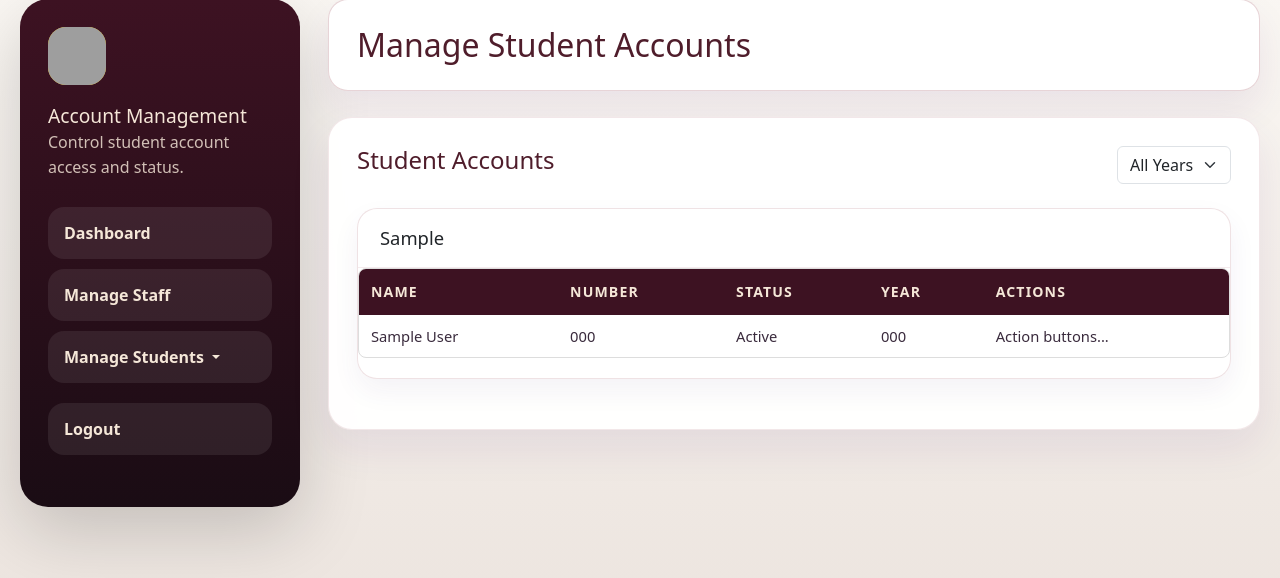
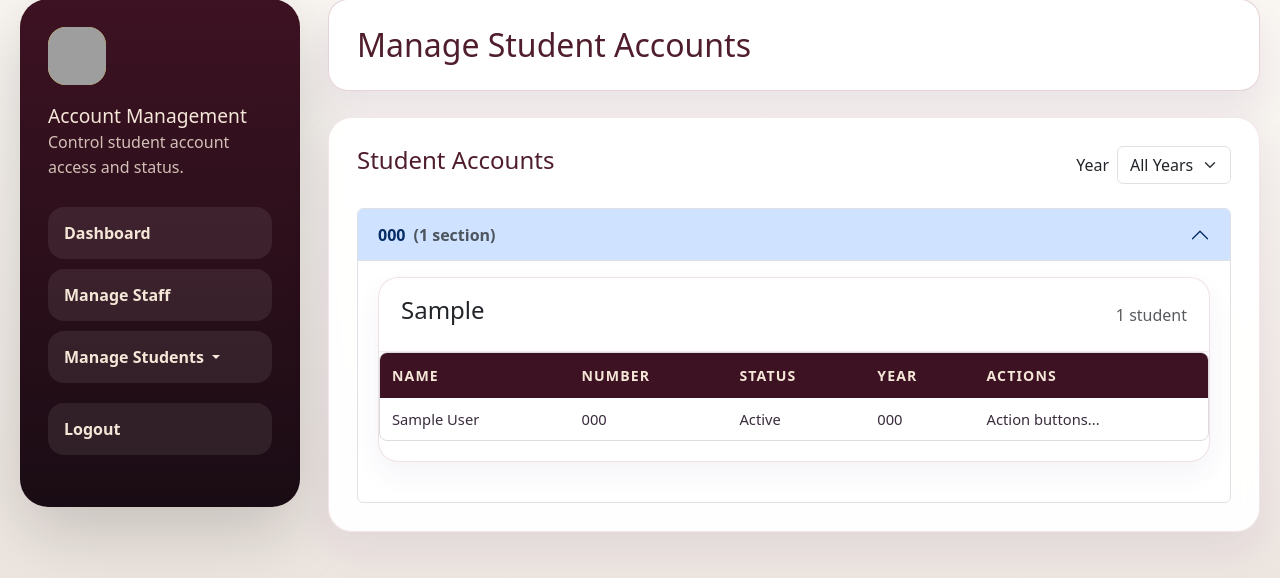
Before and after one commit to jovsnewbie6/ojt-expiration-tracker, a Flask app: page /admin/manage-students in a window 1280 px wide. Shown: the part 21-599 px from the top of the page. Run offline with Flask 3, Linux system fonts and the light colour scheme; a user stored in the database is signed in; tables that the repository leaves empty hold one stand-in row (values such as "Sample post"); grey boxes are pictures that could not be loaded.

Commit message:
Added newly fixes

```diff
--- a/app/routes.py
+++ b/app/routes.py
@@ -899,7 +899,24 @@ def admin_manage_students():
     # We take the first 4 characters of the student_number
     all_years = sorted(list({s.student_number[:4] for s in Student.query.all() if s.student_number}))
 
-    # 5. Group by section
+    # 5. Group by year and section
+    grouped_by_year = defaultdict(lambda: defaultdict(list))
+    for student in students:
+        year_key = student.student_number[:4] if student.student_number else "N/A"
+        section_key = normalize_year_section(student.year_section)
+        grouped_by_year[year_key][section_key].append(student)
+
+    year_section_groups = []
+    for year_key in sorted(grouped_by_year.keys(), key=lambda item: item.lower() if item != "N/A" else "", reverse=True):
+        ordered_sections = sorted(grouped_by_year[year_key].items(), key=lambda item: item[0].lower())
+        year_section_groups.append((year_key, ordered_sections))
+
+    if selected_year:
+        year_section_groups = [
+            (year_key, sections) for year_key, sections in year_section_groups if year_key == selected_year
+        ]
+
+    # Keep the older section-group structure for compatibility with any other UI logic
     section_groups = defaultdict(list)
     for student in students:
         section_key = normalize_year_section(student.year_section)
@@ -910,6 +927,7 @@ def admin_manage_students():
     return render_template(
         "manage_students.html",
         section_groups=ordered_section_groups,
+        year_section_groups=year_section_groups,
         available_years=all_years,
         selected_year=selected_year
     )
--- a/app/templates/manage_students.html
+++ b/app/templates/manage_students.html
@@ -52,20 +52,36 @@
                 <section class="panel">
                     <div class="panel-header">
                         <h2>Student Accounts</h2>
-                        <select id="yearFilter" onchange="applyFilters()" class="form-select" style="width: auto;">
-                            <option value="all">All Years</option>
+                        <form method="get" class="d-flex align-items-center gap-2">
+                            <label for="yearFilter" class="form-label mb-0">Year</label>
+                            <select id="yearFilter" name="year" onchange="this.form.submit()" class="form-select" style="width: auto;">
+                                <option value="" {% if not selected_year %}selected{% endif %}>All Years</option>
                                 {% for year in available_years %}
-                                <option value="{{ year }}">{{ year }}</option>
+                                    <option value="{{ year }}" {% if selected_year == year %}selected{% endif %}>{{ year }}</option>
                                 {% endfor %}
                             </select>
+                        </form>
                     </div>
 
-                    {% if section_groups %}
-                        {% for section, students in section_groups %}
+                    {% if year_section_groups %}
+                        <div class="accordion" id="yearAccordion">
+                            {% for year, sections in year_section_groups %}
+                                {% set year_id = year|replace(' ', '_')|replace('/', '-')|replace('\\', '-')|replace('.', '-')|lower %}
+                                <div class="accordion-item">
+                                    <h3 class="accordion-header">
+                                        <button class="accordion-button {% if selected_year and selected_year != year %}collapsed{% endif %}" type="button" data-bs-toggle="collapse" data-bs-target="#year-{{ year_id }}" aria-expanded="{{ 'true' if (selected_year == year or not selected_year) else 'false' }}">
+                                            <span class="fw-semibold">{{ year }}</span>
+                                            <span class="ms-2 text-muted">({{ sections|length }} section{% if sections|length != 1 %}s{% endif %})</span>
+                                        </button>
+                                    </h3>
+                                    <div id="year-{{ year_id }}" class="accordion-collapse collapse {% if selected_year == year or not selected_year %}show{% endif %}">
+                                        <div class="accordion-body">
+                                            {% for section, students in sections %}
                                                 {% set section_id = section|replace(' ', '_')|replace('/', '-')|replace('\\', '-')|replace('.', '-')|lower %}
-                            <div class="section-block" id="section-{{ section_id }}" data-section="{{ section_id }}">
-                                <div class="section-header">
-                                    <h3>{{ section }}</h3>
+                                                <div class="section-block mb-4" id="section-{{ section_id }}" data-section="{{ section_id }}" data-year="{{ year }}">
+                                                    <div class="section-header d-flex justify-content-between align-items-center">
+                                                        <h4>{{ section }}</h4>
+                                                        <span class="text-muted">{{ students|length }} student{% if students|length != 1 %}s{% endif %}</span>
                                                     </div>
                                                     <div class="table-wrap">
                                                         <table>
@@ -93,6 +109,13 @@
                                                     </div>
                                                 </div>
                                             {% endfor %}
+                                        </div>
+                                    </div>
+                                </div>
+                            {% endfor %}
+                        </div>
+                    {% else %}
+                        <div class="alert alert-info">No students found for the selected year.</div>
                     {% endif %}
                 </section>
             </main>
```
Lines whose indentation alone changed are shown as unchanged.
